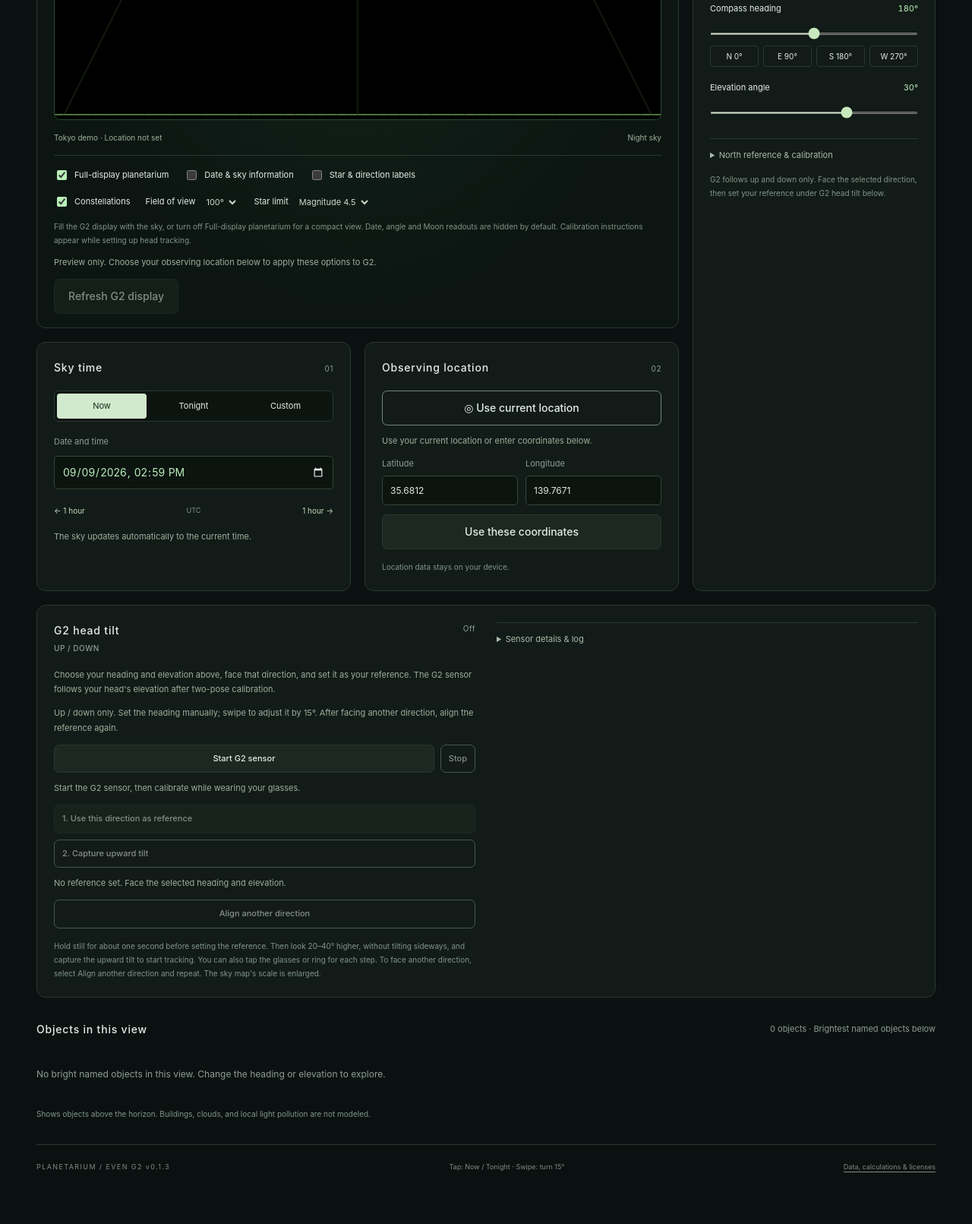
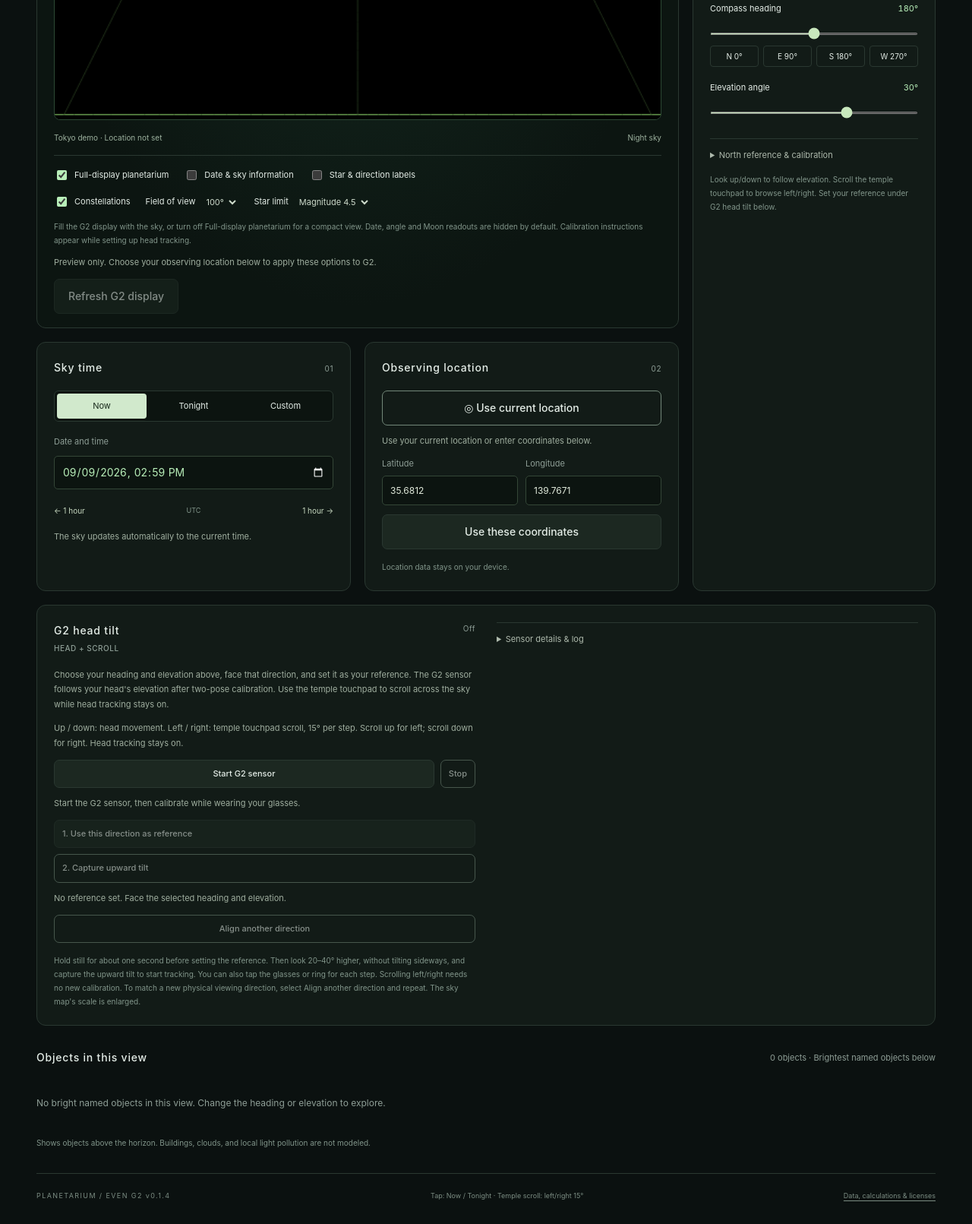
Before and after one commit to kuma0128/planetarium-even-g2, a website built with Vite: page index.html in a window 1280 px wide. Shown: the part 593-2204 px from the top of the page at 76% size. Before the commit the page ends 2167 px from the top, so only its background shows below. Built offline with nearby package versions, Linux system fonts and the light colour scheme; what astronomy-engine, geomagnetism would draw is missing.

Commit message:
Keep G2 frames aligned during head tilt and touchpad scrolling

```diff
--- a/app.json
+++ b/app.json
@@ -2,7 +2,7 @@
   "package_id": "io.github.kuma0128.planetarium",
   "edition": "202601",
   "name": "G2 Planetarium",
-  "version": "0.1.3",
+  "version": "0.1.4",
   "entrypoint": "index.html",
   "permissions": [
     {
--- a/index.html
+++ b/index.html
@@ -175,8 +175,8 @@
             </div>
           </details>
           <p class="caption">
-            G2 follows up and down only. Face the selected direction, then set
-            your reference under G2 head tilt below.
+            Look up/down to follow elevation. Scroll the temple touchpad to
+            browse left/right. Set your reference under G2 head tilt below.
           </p>
         </section>
         <section class="time-panel panel" aria-labelledby="time-title">
@@ -241,14 +241,15 @@
           <div class="head-main">
             <div class="section-title">
               <h2 id="head-title">
-                G2 head tilt <span class="small-tag">UP / DOWN</span>
+                G2 head tilt <span class="small-tag">HEAD + SCROLL</span>
               </h2>
               <span id="head-state" class="small-tag">Off</span>
             </div>
             <p class="helper">
               Choose your heading and elevation above, face that direction,
               and set it as your reference. The G2 sensor follows your head's
-              elevation after two-pose calibration.
+              elevation after two-pose calibration. Use the temple touchpad
+              to scroll across the sky while head tracking stays on.
             </p>
             <p id="head-scope" class="helper"></p>
             <div class="head-actions">
@@ -276,8 +277,9 @@
               Hold still for about one second before setting the reference.
               Then look 20–40° higher, without tilting sideways, and capture
               the upward tilt to start tracking. You can also tap the glasses
-              or ring for each step. To face another direction, select Align
-              another direction and repeat. The sky map's scale is enlarged.
+              or ring for each step. Scrolling left/right needs no new
+              calibration. To match a new physical viewing direction, select
+              Align another direction and repeat. The sky map's scale is enlarged.
             </p>
           </div>
           <details id="head-diagnostics">
@@ -323,7 +325,7 @@
       </section>
       <footer class="page-footer">
         <span>PLANETARIUM / EVEN G2 <span id="app-version"></span></span
-        ><span>Tap: Now / Tonight · Swipe: turn 15°</span
+        ><span>Tap: Now / Tonight · Temple scroll: left/right 15°</span
         ><a href="./credits.html">Data, calculations &amp; licenses</a>
       </footer>
     </main>
--- a/package.json
+++ b/package.json
@@ -1,6 +1,6 @@
 {
   "name": "planetarium-even-g2",
-  "version": "0.1.3",
+  "version": "0.1.4",
   "private": true,
   "type": "module",
   "license": "GPL-3.0-only",
--- a/src/head-controls.ts
+++ b/src/head-controls.ts
@@ -206,7 +206,7 @@ export class HeadControls {
     const fresh = now - this.tracker.lastSampleAt <= MOTION_TIMEOUT_MS;
     text("head-state", this.active ? "Tracking" : !this.enabled ? "Off"
       : !fresh ? "Waiting for sensor" : "Calibrating / paused");
-    text("head-scope", "Up / down only. Set the heading manually; swipe to adjust it by 15°. After facing another direction, align the reference again.");
+    text("head-scope", "Up / down: head movement. Left / right: temple touchpad scroll, 15° per step. Scroll up for left; scroll down for right. Head tracking stays on.");
     text("head-reference", this.referencePose
       ? `${this.tracker.phase === "neutral" ? "Previous reference (paused)" : "Calibration reference"}: ${Math.round(this.referencePose.heading)}° ${this.referencePose.northReference} north · elevation ${Math.round(this.referencePose.pitch)}°`
       : "No reference set. Face the selected heading and elevation.");
--- a/src/head-tracking.ts
+++ b/src/head-tracking.ts
@@ -156,7 +156,7 @@ export class HeadTracker {
     this.phase = "tracking";
     this.pose = null;
     this.poseAt = now;
-    this.message = "Following head elevation from your reference. Direction uses your manually aligned heading.";
+    this.message = "Following head elevation. Scroll the temple touchpad to browse left/right by 15° per step.";
     // Apply the captured pose immediately, including when the device stops sending at rest.
     const latest = this.samples.at(-1)!;
     this.lastSampleAt = -Infinity;
--- a/src/main.ts
+++ b/src/main.ts
@@ -188,9 +188,12 @@ function render(): void {
     skyCache.declination,
     Number(input("offset").value),
   );
+  // Draw at the same 0.2° precision used to coalesce deliveries. Otherwise a
+  // settling sensor can change preview pixels without changing the frame key,
+  // leaving G2 on an earlier frame until another input or a forced refresh.
   const options = {
-    heading: heading ?? observing.heading,
-    pitch: head.pose?.pitch ?? Number(input("pitch").value),
+    heading: wrap(Math.round((heading ?? observing.heading) * 5) / 5),
+    pitch: Math.round((head.pose?.pitch ?? Number(input("pitch").value)) * 5) / 5,
     fov: Number(input("fov").value),
     magnitude: Number(input("magnitude").value),
     lines: input("lines").checked,
@@ -217,8 +220,8 @@ function render(): void {
   }, display);
   const frameKey = JSON.stringify([
     skyCache.key,
-    Math.round(options.heading * 5) / 5,
-    Math.round(options.pitch * 5) / 5,
+    options.heading,
+    options.pitch,
     options.fov,
     options.magnitude,
     options.lines,
```
Also changed, not shown: public/credits.html (+4 -3 lines), tests/browser/head-tracking.spec.ts (+1 -1 lines), tests/browser/touchpad.spec.ts (added, +82 -0 lines), README.md, 1 other file.
